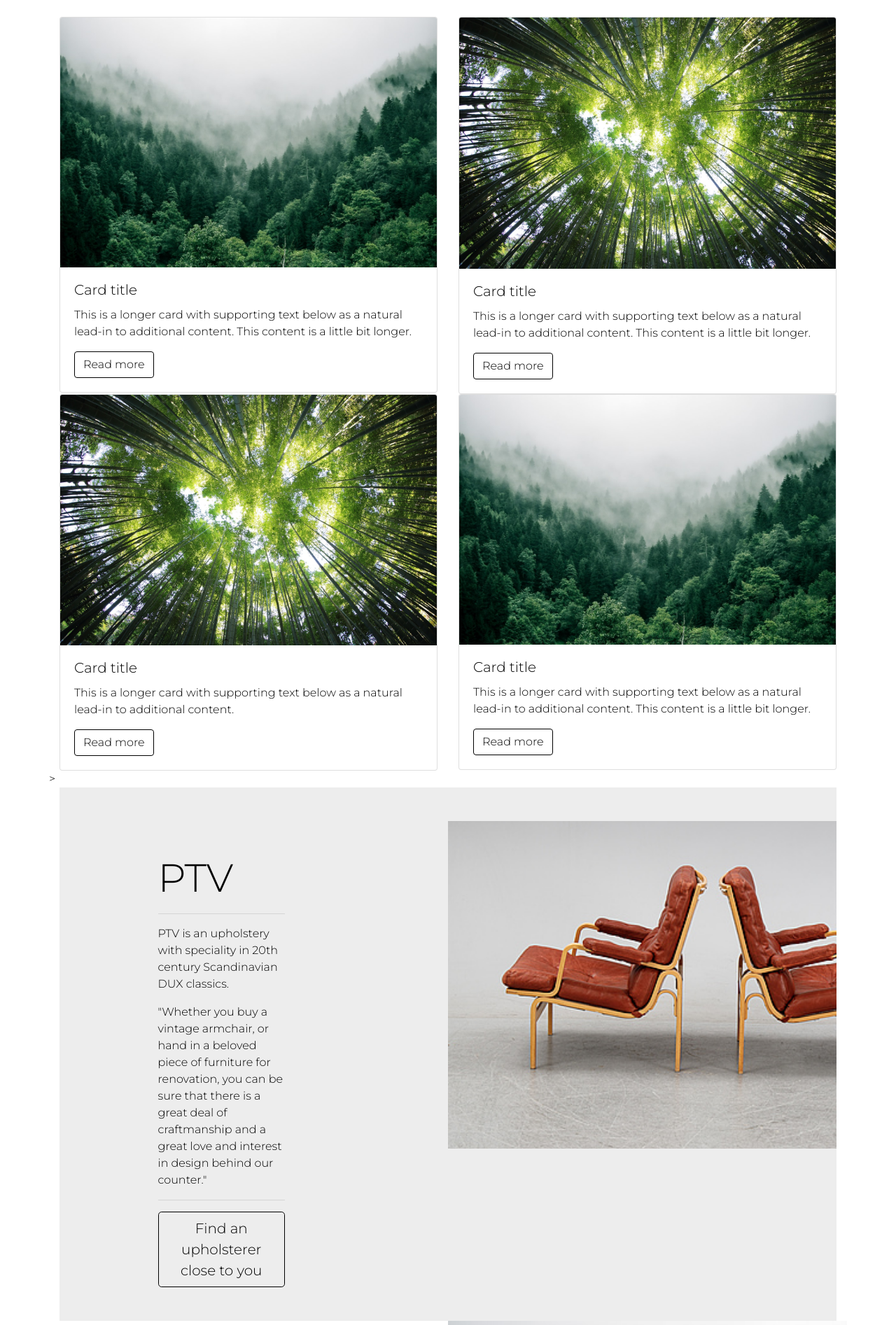
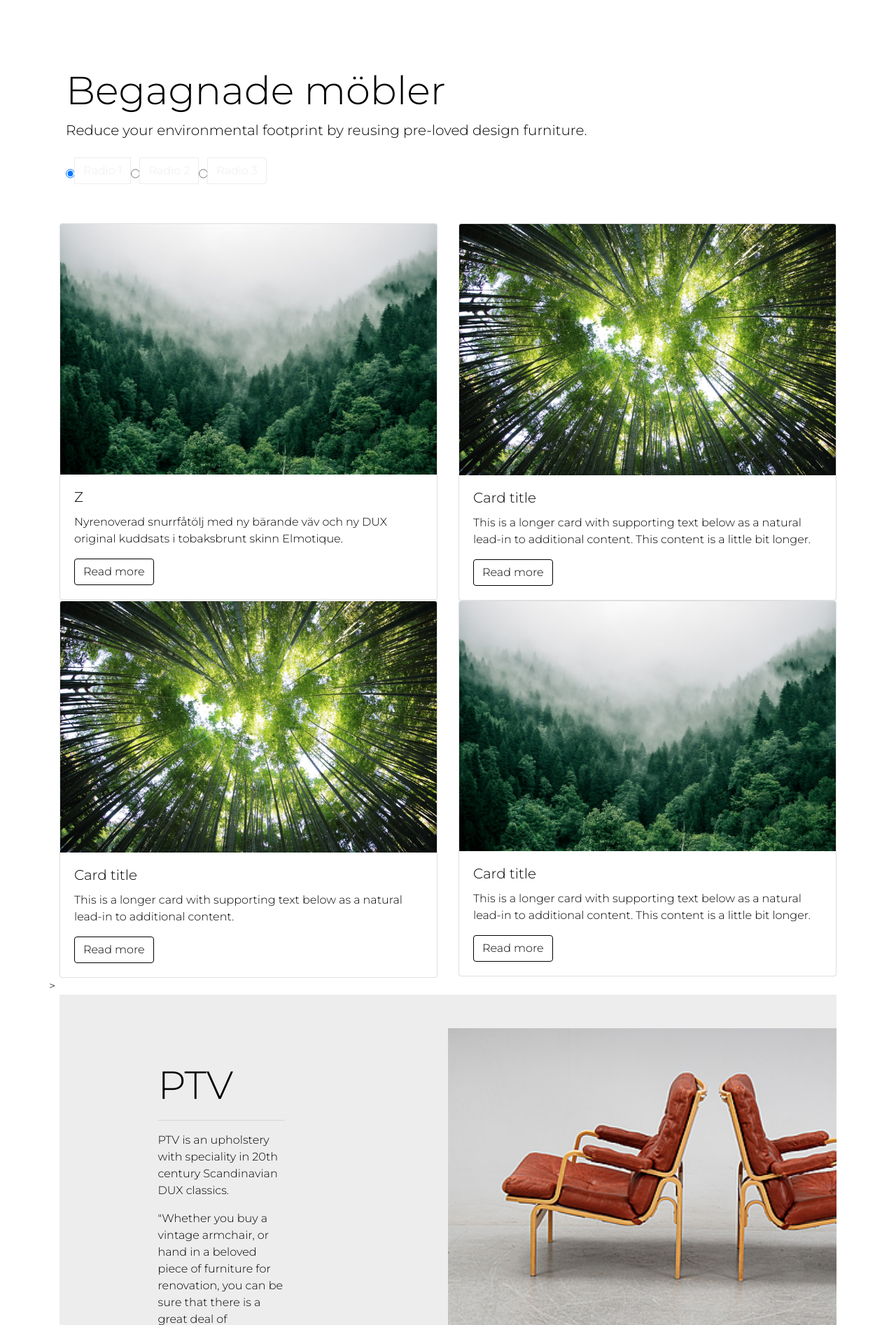
Before and after one commit to jaska0014/hkr-tapeko-website, a PHP site: page /products.php in a window 1280 px wide. Shown: the part 132-2025 px from the top of the page at 70% size. Run offline with PHP 8.4, Linux system fonts and the light colour scheme.

Commit message:
button group

```diff
--- a/products.php
+++ b/products.php
@@ -51,14 +51,31 @@
         </div>
     </nav>
 
+    <div class="container fluid px-4 pt-5 my-5 text-left">
+    <h1 class="display-4 fw-bold">Begagnade möbler</h1>
+      <p class="lead mb-4">Reduce your environmental footprint by reusing pre-loved design furniture.</p>
+    <div class="btn-group" role="group" aria-label="Basic radio toggle button group">
+  <input type="radio" class="btn-check" name="btnradio" id="btnradio1" autocomplete="off" checked>
+  <label class="btn btn-outline-primary" for="btnradio1">Radio 1</label>
+
+  <input type="radio" class="btn-check" name="btnradio" id="btnradio2" autocomplete="off">
+  <label class="btn btn-outline-primary" for="btnradio2">Radio 2</label>
+
+  <input type="radio" class="btn-check" name="btnradio" id="btnradio3" autocomplete="off">
+  <label class="btn btn-outline-primary" for="btnradio3">Radio 3</label>
+</div>
+  </div>
+
+
+
 <div class="container fluid">
 <div class="row row-cols-1 mt-4 row-cols-md-2 g-4">
   <div class="col">
     <div class="card">
       <img src="assets/images/cover2.jpeg" class="card-img-top" alt="...">
       <div class="card-body">
-        <h5 class="card-title">Card title</h5>
-        <p class="card-text">This is a longer card with supporting text below as a natural lead-in to additional content. This content is a little bit longer.</p>
+        <h5 class="card-title">Z</h5>
+        <p class="card-text">Nyrenoverad snurrfåtölj med ny bärande väv och ny DUX original kuddsats i tobaksbrunt skinn Elmotique.</p>
         <a href="product-detail.php" class="btn btn-outline-secondary">Read more</a>
       </div>
     </div>
@@ -114,18 +131,6 @@
   </div>
 
 <!-- End Container Upholsterer -->
-<div "container-fluid my-5 bg-light">
-    <div class="row">
-      <div class="col-lg-3 p-3 p-lg-5 pt-lg-3 mx-auto bg- text-start">
-        <h1 class="display-4 fw-bold lh-1">REUSE<br> REDUCE</h1>
-        <p class="lead">Var en del av förändringen från enormt slöseri, till bättre användning. Vi hjälper dig förminska ditt miljöavtryck genom att återanvända förägda design möbler. Vi kallar det Tapeko</p>
-        <button type="button" class="btn btn-outline-secondary btn-lg px-4">CTA</button>
-      </div>
-      <div class="col-lg-6 offset-lg-1 p-0 overflow-hidden bg-light">
-          <img class="rounded-lg-3" src="assets/images/cover2.jpeg" alt="armchair">
-      </div>
-    </div>
-  </div>
 
 
   <!-- Footer -->
```
Also changed, not shown: product-detail.php (+5 -5 lines).
